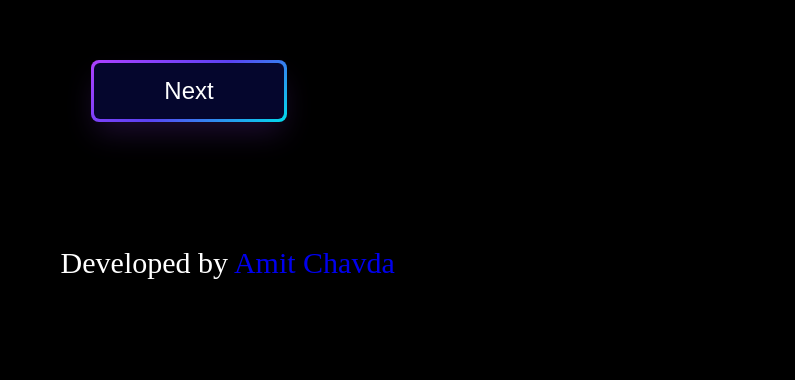
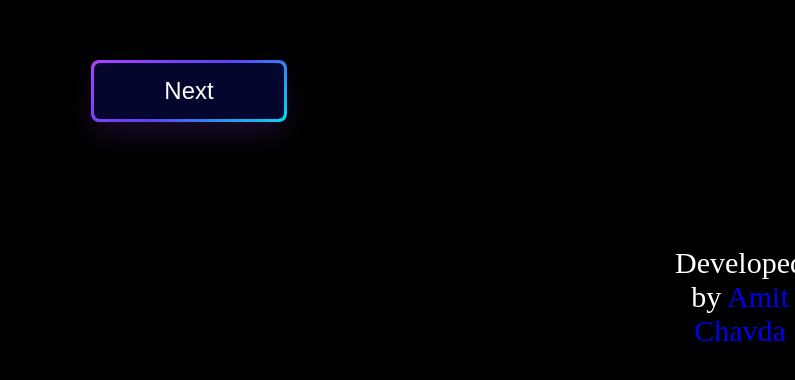
Before and after one commit to Amit-Chavda/amit-chavda.github.io, a plain HTML site: page request-joke/index.html in a window 1280 px wide. Shown: the part 260-640 px from the top of the page, without its empty margins (485-1280 px from the left). Drawn offline with nearby package versions, Linux system fonts and the light colour scheme.

Commit message:
Update style.css

```diff
--- a/request-joke/css/styles.css
+++ b/request-joke/css/styles.css
@@ -9,7 +9,7 @@ body {
     font-size: 30px;
     margin-top: 30%;
     position: fixed;
-    margin-left: 42%;
+    margin-left: 90%;
 }
 #developer a{
     text-decoration: none;
```
